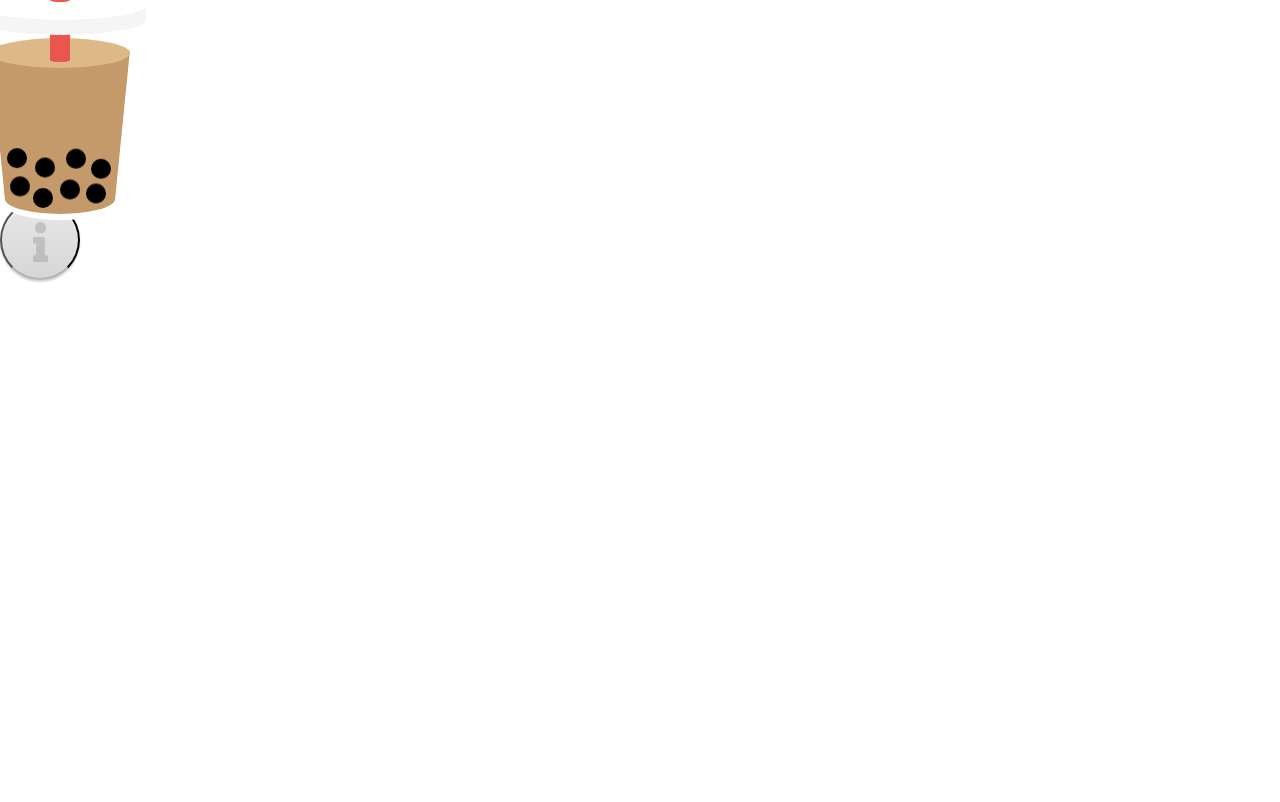
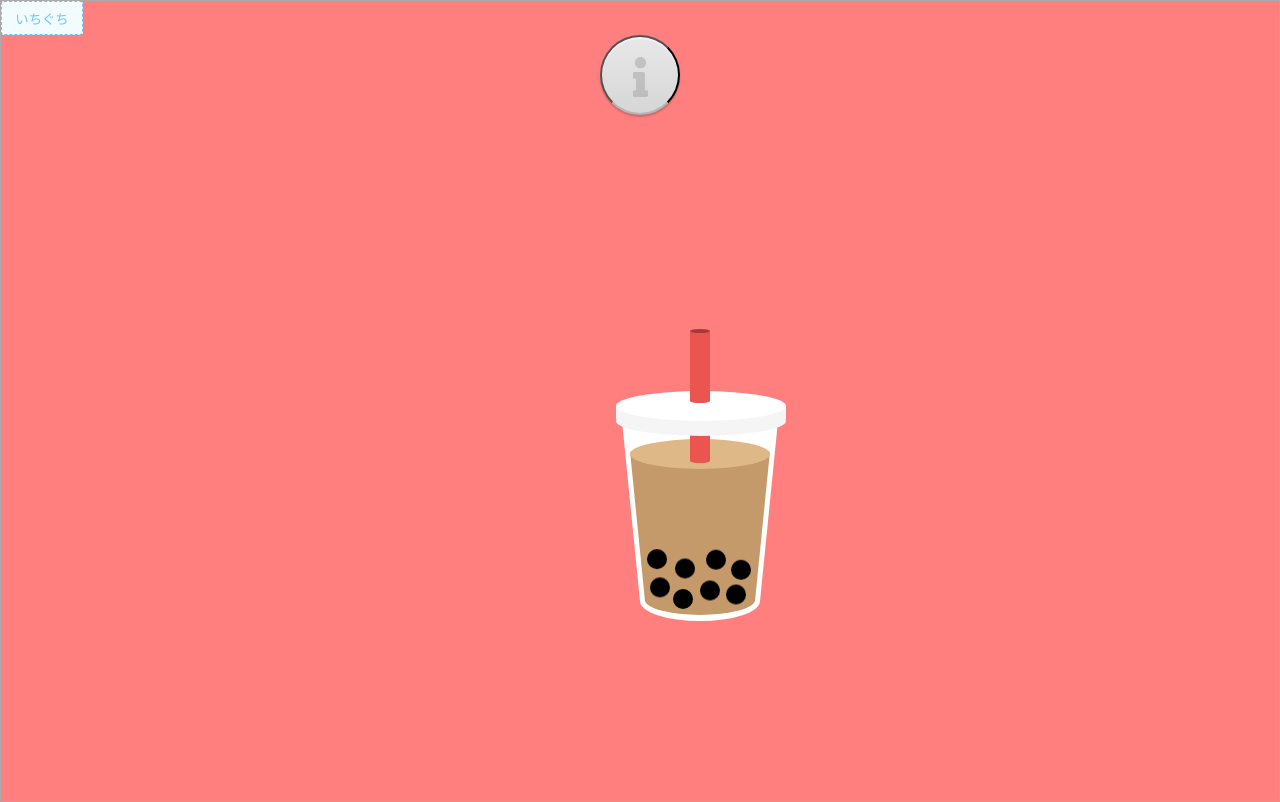
Before and after one commit to redgosho/tapioca-maker, a React (Create React App) app in the folder tapioca-project/: page / in a window 1280 px wide. Built offline with nearby package versions, Linux system fonts and the light colour scheme.

Commit message:
”デザイン修正とボタン追加

```diff
--- a/tapioca-project/src/screens/Title.js
+++ b/tapioca-project/src/screens/Title.js
@@ -7,10 +7,17 @@ import Tapioca from './Tapioca';
 function Title() {
   return (
     <Body>
-      <Tapioca />
-      <InfoButton>
-        <InfoButton__i><FontAwesomeIcon icon={['fas', 'info']} /></InfoButton__i>
-      </InfoButton>
+      <Main__area>
+        <Tapioca__area>
+          <Tapioca />
+        </Tapioca__area>
+        <Enter>いちぐち</Enter>
+        <IconButton__area>
+          <InfoButton>
+            <InfoButton__i><FontAwesomeIcon icon={['fas', 'info']} /></InfoButton__i>
+          </InfoButton>
+        </IconButton__area>
+      </Main__area>
     </Body>
   );
 }
@@ -18,6 +25,41 @@ function Title() {
 const Body = styled.div`
   height: 100vh;
   width: 100vw
+`
+const Main__area = styled.div`
+  display: block;
+  height: 100%;
+  background: rgba(255,0,0,0.5);
+  border: 1px solid #aaa;
+  position: relative;
+`
+const Tapioca__area = styled.div`
+  position: absolute;
+  margin: auto;
+  top: 0;
+  bottom: 0;
+  left: 0;
+  right: 0;
+  width: 0px;
+  height: 0px;
+`
+
+const Enter = styled.button`
+  display: inline-block;
+  padding: 0.5em 1em;
+  text-decoration: none;
+  color: #67c5ff;
+  border: dashed 1px #67c5ff;
+  background: #f2fcff;
+  border-radius: 3px;
+  transition: .4s;
+  &:hover {
+    background: #cbedff;
+    color: #FFF;
+  }
+`
+const IconButton__area = styled.div`
+  text-align: center;
 `
 const InfoButton = styled.button`
   display: inline-block;
```
